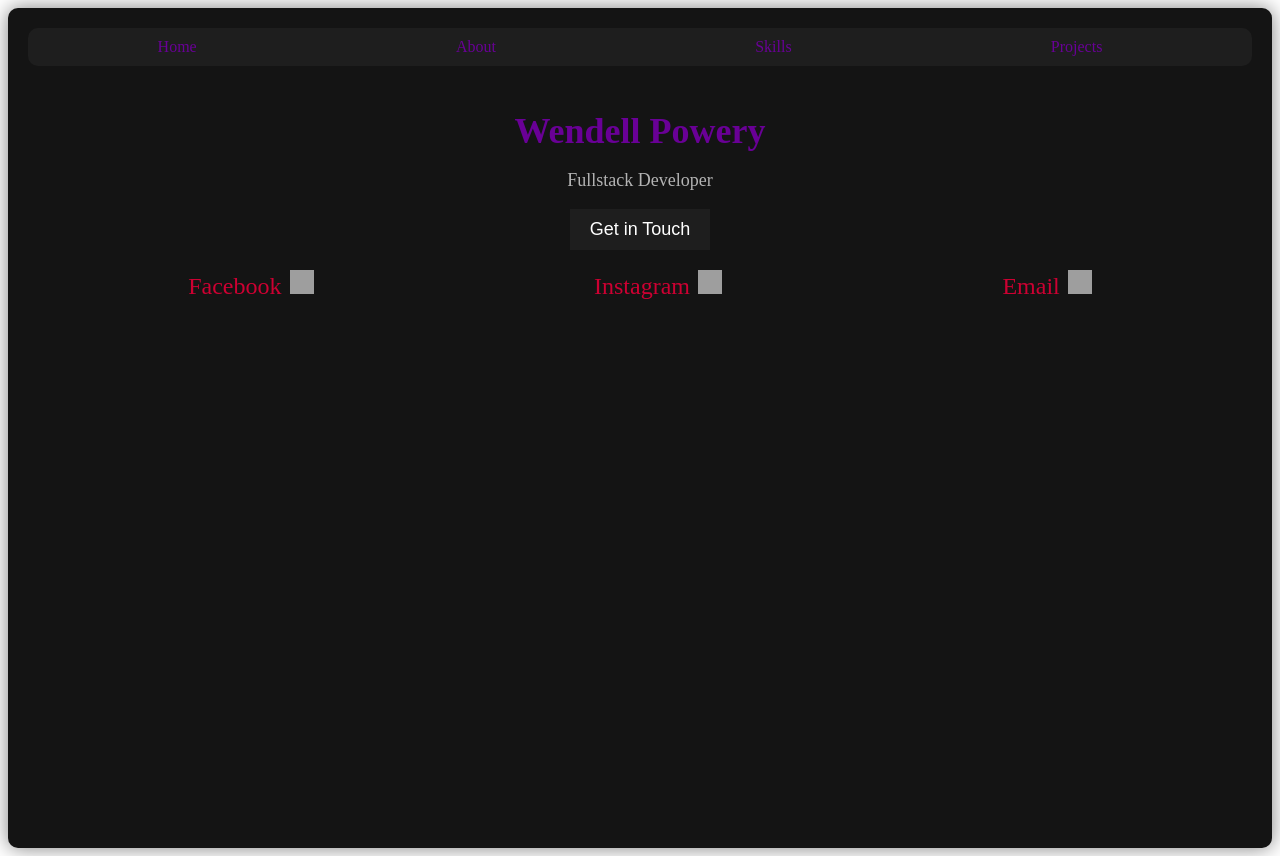
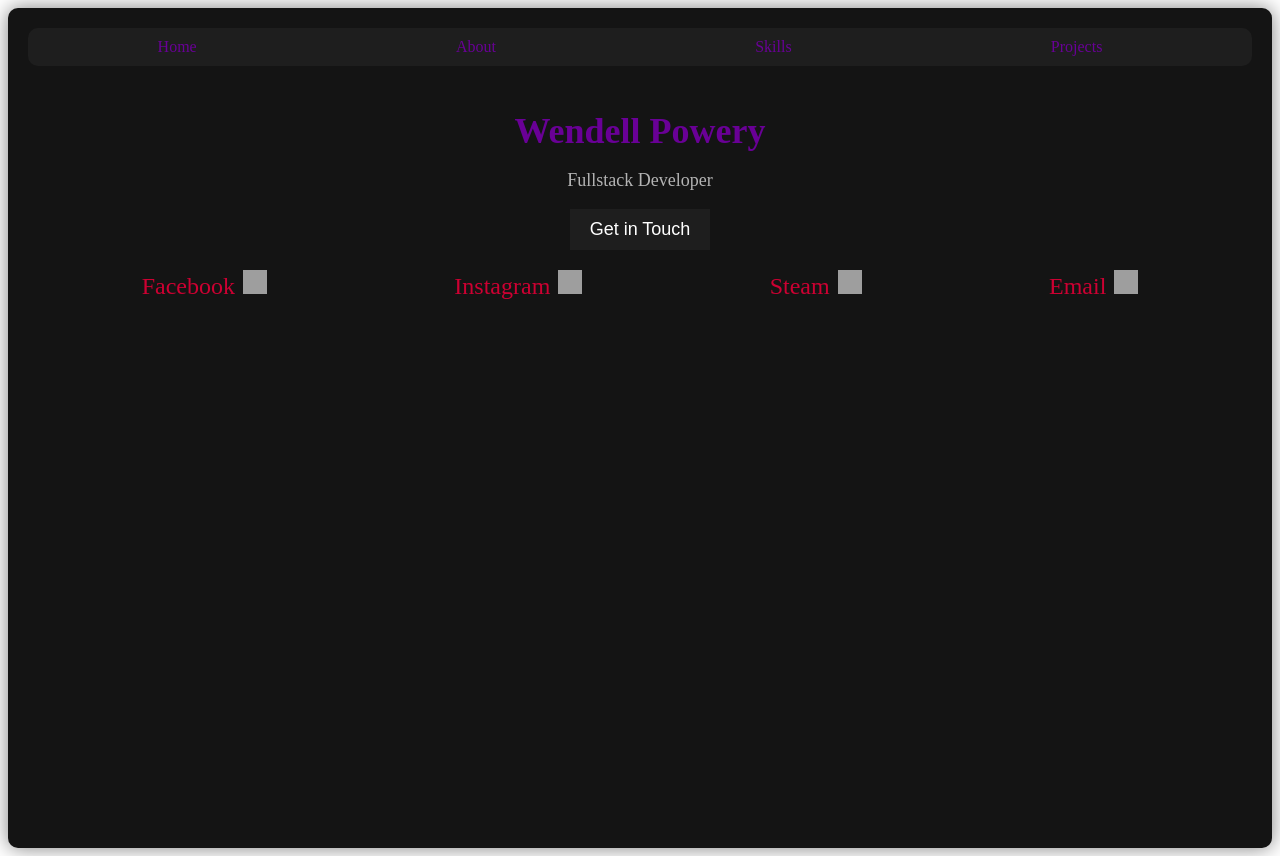
Before and after one commit to 110220004/myReact-portfolio, a React (Create React App) app: page / in a window 1280 px wide. Both pictures are taken after a click on the button "Get in Touch". Built offline with nearby package versions, Linux system fonts and the light colour scheme; grey boxes are pictures that could not be loaded.

Commit message:
added on more social account
added steam lmao (probably will add more unnecessary socials)

```diff
--- a/src/components/Home.js
+++ b/src/components/Home.js
@@ -9,6 +9,10 @@ const Socials = () => (
     <a href="https://www.instagram.com/powerylevy/" target="_blank" rel="noopener noreferrer">
       Instagram
       <img src="https://upload.wikimedia.org/wikipedia/commons/a/a5/Instagram_icon.png" alt="Instagram" />
+    </a>
+    <a href="https://steamcommunity.com/profiles/76561199378818934/" target="_blank" rel="noopener noreferrer">
+      Steam
+      <img src="https://upload.wikimedia.org/wikipedia/commons/8/83/Steam_icon_logo.svg" alt="Steam" />
     </a>
     <a href="mailto:levypowery@gmail.com">
       Email
```
